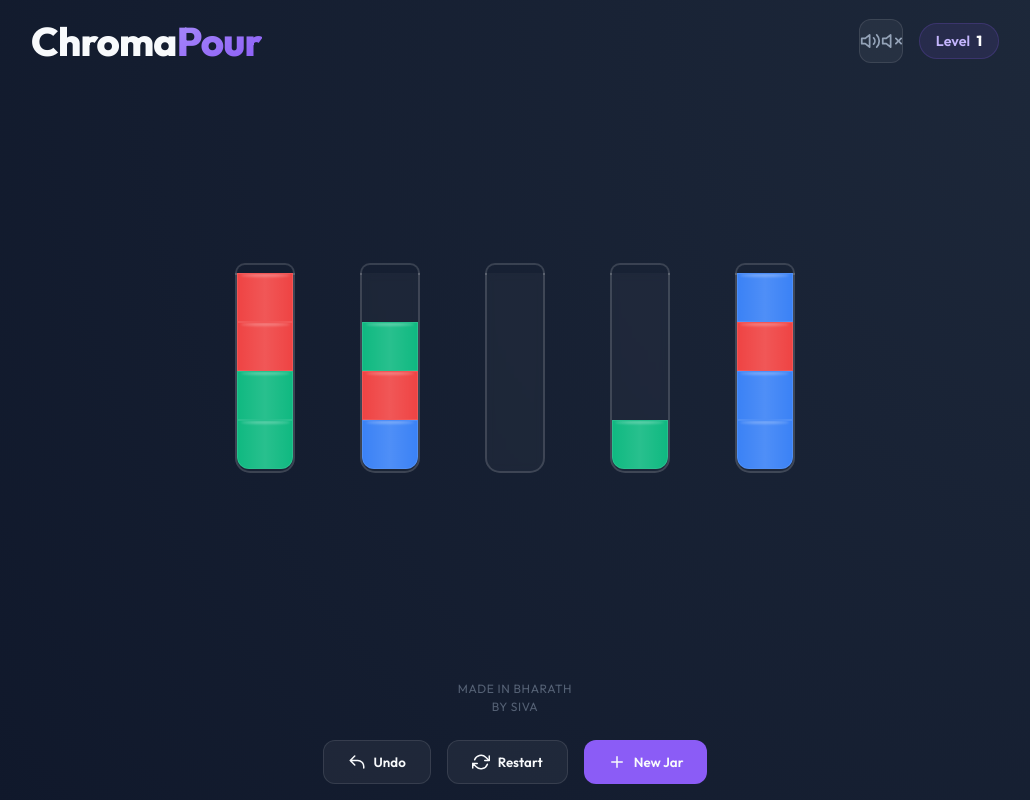
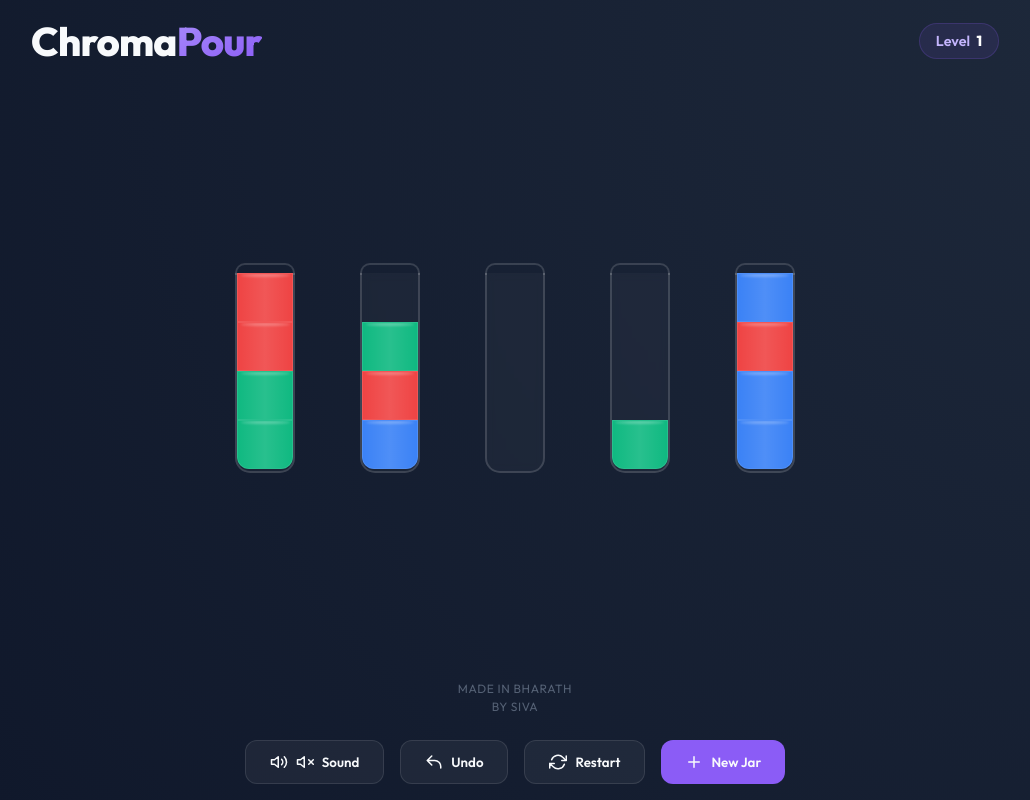
Before and after one commit to sivasri091216/Chromapour, a website built with Vite: page index.html in a window 1280 px wide. Shown: the whole page, without its empty margins (125-1155 px from the left). Built offline with nearby package versions, Linux system fonts and the light colour scheme.

Commit message:
Consolidate sound button into controls

```diff
--- a/index.html
+++ b/index.html
@@ -21,8 +21,19 @@
   <div id="app">
     <header>
       <h1>Chroma<span>Pour</span></h1>
-      <div class="header-right">
-        <button id="sound-btn" class="icon-btn" title="Toggle Sound">
+      <div class="level-badge">Level <span id="level-num">1</span></div>
+    </header>
+
+    <main>
+      <div id="game-container">
+        <!-- Jars will be injected here -->
+      </div>
+    </main>
+
+    <footer>
+      <div class="watermark">Made in Bharath<br>By Siva</div>
+      <div class="controls">
+        <button id="sound-btn" class="ctrl-btn" title="Toggle Sound">
           <svg id="sound-on-icon" viewBox="0 0 24 24" fill="none" stroke="currentColor" stroke-width="2"
             stroke-linecap="round" stroke-linejoin="round">
             <polygon points="11 5 6 9 2 9 2 15 6 15 11 19 11 5" />
@@ -34,20 +45,8 @@
             <line x1="23" y1="9" x2="17" y2="15" />
             <line x1="17" y1="9" x2="23" y2="15" />
           </svg>
+          <span>Sound</span>
         </button>
-        <div class="level-badge">Level <span id="level-num">1</span></div>
-      </div>
-    </header>
-
-    <main>
-      <div id="game-container">
-        <!-- Jars will be injected here -->
-      </div>
-    </main>
-
-    <footer>
-      <div class="watermark">Made in Bharath<br>By Siva</div>
-      <div class="controls">
         <button id="undo-btn" class="ctrl-btn" title="Undo">
           <svg viewBox="0 0 24 24" fill="none" stroke="currentColor" stroke-width="2" stroke-linecap="round"
             stroke-linejoin="round">
```
